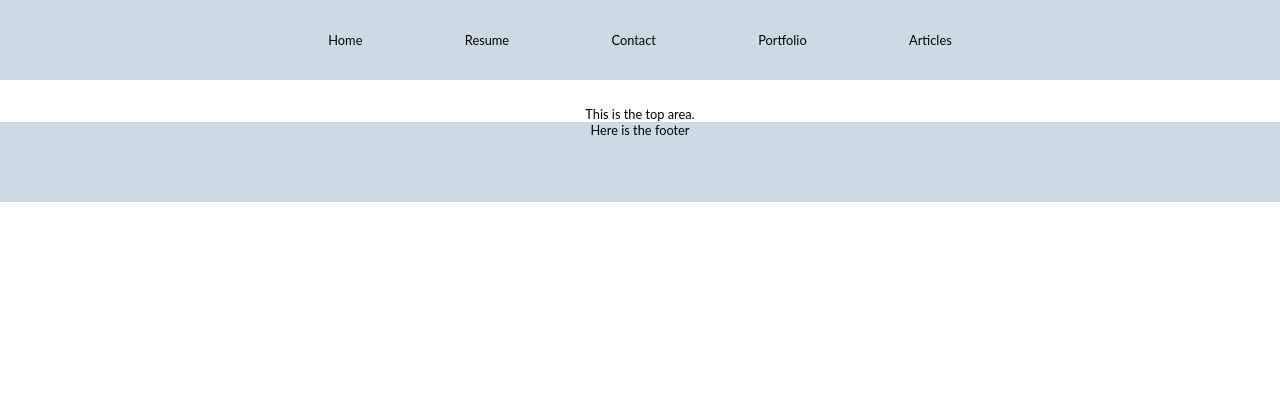
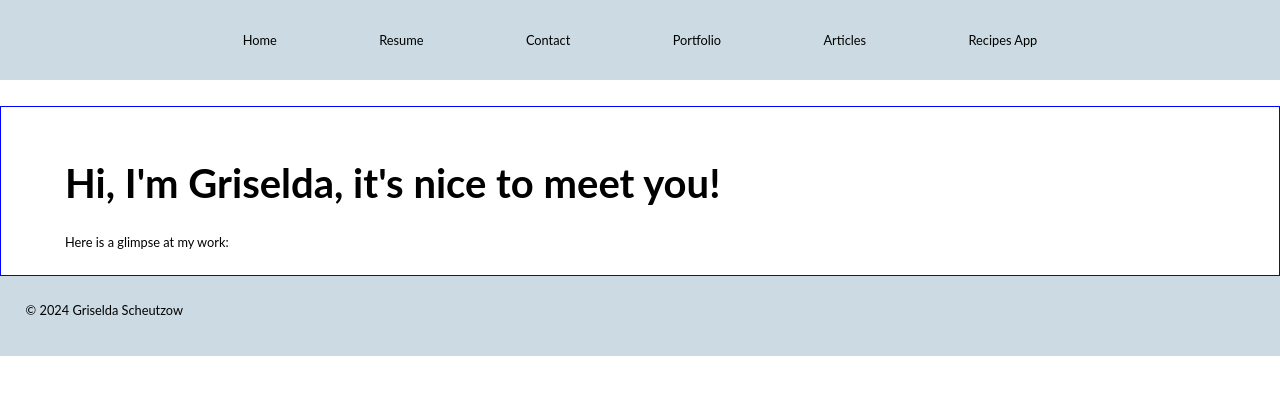
Before and after one commit to griseldasanchez/griselda-apps, a React (Create React App) app in the folder app/: page /home in a window 1280 px wide. Shown: the top 394 px of the page. Built offline with nearby package versions, Linux system fonts and the light colour scheme; no server answers.

Commit message:
Adding recipes component

```diff
--- a/app/src/App.js
+++ b/app/src/App.js
@@ -23,6 +23,7 @@ import Resume from './components/Resume.js';
 import ContactForm from './components/ContactForm.js';
 import Footer from './components/Footer.js';
 import Portfolio from './components/Portfolio.js';
+import Recipes from './components/Recipes.js';
 
 function App() {
 
@@ -53,6 +54,7 @@ function App() {
         <Route path="/resume" element={<Resume />}></Route>
         <Route path="/portfolio" element={<Portfolio />}></Route>
         <Route path="/articles" element={<Articles />}></Route>
+        <Route path="/recipes" element={<Recipes />}></Route>
         <Route path="logout" element={<LogOut onChildEvent={handleChildEvent} />}></Route>
       </Route>
     )
@@ -90,6 +92,7 @@ export const Root = () => {
         <Link to="/contact">Contact</Link>
         <Link to="/portfolio">Portfolio</Link>
         <Link to="/articles">Articles</Link>
+        <Link to="/recipes">Recipes App</Link>
 
         {/* <Link to="/about">ABOUT</Link>
         <Link to="/blog">BLOG</Link>
--- a/app/src/components/Footer.js
+++ b/app/src/components/Footer.js
@@ -5,7 +5,7 @@ function Footer() {
 
   return(
     <div id="footer">
-      Here is the footer
+      <div className="brand">© 2024 Griselda Scheutzow</div>
     </div>
   )
 }
--- a/app/src/components/Home.js
+++ b/app/src/components/Home.js
@@ -1,15 +1,15 @@
 import React from "react";
+import '../styles/Home.scss';
 
 function Home() {
 
-
   return (
-    <div>
-      <div>
-        This is the top area.
+    <div id="home">
+      <div className="sneakpeak">
+      <h1>Hi, I'm Griselda, it's nice to meet you!</h1>
+        Here is a glimpse at my work:
       </div>
     </div>
-
   );
 }
 
--- a/app/src/components/Portfolio.js
+++ b/app/src/components/Portfolio.js
@@ -9,6 +9,9 @@ function Portfolio() {
 
   return (
     <div>
+      <p>
+        Check out some of my work:
+      </p>
       {tiles}
     </div>
   )
--- a/app/src/components/PortfolioTile.js
+++ b/app/src/components/PortfolioTile.js
@@ -1,14 +1,10 @@
-import React from "react";
-import { useState, useEffect } from "react";
+import React, { useState, useEffect } from "react";
 import '../styles/PortfolioTile.scss';
 
 import { db } from '../firebase.js';
 import { getDocs, collection } from 'firebase/firestore';
 
-import worksheet from '../assets/worksheet.png';
-
 function PortfolioTile() {
-
   const [projectList, setProjectList] = useState([]);
   const projectCollectionRef = collection(db, "portfolio");
 
@@ -19,9 +15,7 @@ function PortfolioTile() {
         ...doc.data(),
         id: doc.id,
       }));
-      // console.log(filteredData);
       setProjectList(filteredData);
-
     } catch (err) {
       console.log('error on Portfolio tile: ', err);
     }
@@ -32,15 +26,16 @@ function PortfolioTile() {
   }, [])
 
   return (
-    <div>
+    <div className="tiles-container">
       {projectList.map((project) => (
         <div className="tile" key={project.id}>
-          {project.image ? (
-            <img src={project.image} alt="Project Image" />
-          ) : (
-            <img src="https://via.placeholder.com/200" alt="Standard Image" />
-          )}
-
+          <div className="tile-image">
+            {project.image ? (
+              <img src={project.image} alt="Project Image" />
+            ) : (
+              <img src="https://via.placeholder.com/200" alt="Standard Image" />
+            )}
+          </div>
           <div className="tile-content">
             <div className="tile-header">{project.name}</div>
             <div className="tile-description">
--- /dev/null
+++ b/app/src/components/Recipes.js
@@ -0,0 +1,13 @@
+import React from "react";
+
+function Recipes() {
+
+  return (
+    <div>
+      recipes app
+    </div>
+  )
+
+}
+
+export default Recipes;
--- a/app/src/styles/Footer.scss
+++ b/app/src/styles/Footer.scss
@@ -2,10 +2,16 @@
 
 
 #footer {
-  position: relative; /* Set initial position to relative */
-  width: 100%; /* Set the width to 100% */
+  position: relative;
+  width: 100%;
   background-color: $colorBeige;
   display: flex;
   flex-direction: column;
   height: 10vh;
+
+  .brand {
+    width: 50%;
+    text-align: left;
+    margin: 2%;
+  }
 }
--- /dev/null
+++ b/app/src/styles/Home.scss
@@ -0,0 +1,14 @@
+@import 'Variables';
+
+#home {
+
+  h1 {
+    font-size: 40px;
+  }
+
+  .sneakpeak {
+    border: 1px solid blue;
+    padding: 2% 5%;
+    text-align: left;
+  }
+}
--- a/app/src/styles/PortfolioTile.scss
+++ b/app/src/styles/PortfolioTile.scss
@@ -1,52 +1,67 @@
 @import 'Variables';
 
+.tiles-container {
+  display: flex;
+  flex-wrap: wrap;
+  justify-content: space-between;
+
   .tile {
-  display: flex;
+    width: calc(48% - 10px); /* Adjust width to fit two tiles per row with margin */
     border: 1px solid #ccc;
     border-radius: 10px;
     overflow: hidden;
-  width: 80%;
-  margin: 20px auto;
+    margin: 10px; /* Adjust margin for spacing between tiles */
     box-shadow: 0 4px 8px rgba(0, 0, 0, 0.1);
     max-height: 60vh; /* Set a maximum height for the container */
+  }
 
-  img {
-    width: 400px;
+  .tile-image {
+    width: 250px;
     height: 200px;
-    object-fit: contain;
-    padding: 2%;
+    overflow: hidden;
+    margin: 10px auto; /* Center the image horizontally */
+  }
+
+  .tile-image img {
+    width: 100%;
+    height: 100%;
+    object-fit: cover; /* Ensure the image fits within the specified dimensions */
   }
 
   .tile-content {
-    width: calc(100% - 400px); /* Adjust width to match image width change */
-    padding: 10px; // Reduce padding
+    padding: 10px;
     display: flex;
     flex-direction: column;
     justify-content: space-between;
+  }
 
   .tile-header {
-      padding: 1%;
     text-align: center;
-      font-size: 18px; // Reduce font size
-      margin-bottom: 8px; // Adjust margin
+    font-size: 18px;
+    margin-bottom: 8px;
   }
 
   .tile-description {
     flex-grow: 1;
-      font-size: 14px; // Keep font size, optional adjustment
-      margin-bottom: 15px; // Adjust margin
-      padding: 0% 5%;
+    font-size: 14px;
+    margin-bottom: 15px;
   }
 
   .github-link {
     text-align: center;
     margin-bottom: 1%;
+  }
 
-      a {
+  .github-link a {
     text-decoration: none;
     color: #007bff;
-        font-size: 14px; // Reduce font size
+    font-size: 14px;
+  }
+
+  /* Responsive layout for smaller screens */
+  @media (max-width: 768px) {
+    .tile {
+      width: calc(100% - 10px); /* Full width for single column on smaller screens */
     }
   }
 }
-}
```
Lines whose indentation alone changed are shown as unchanged.
